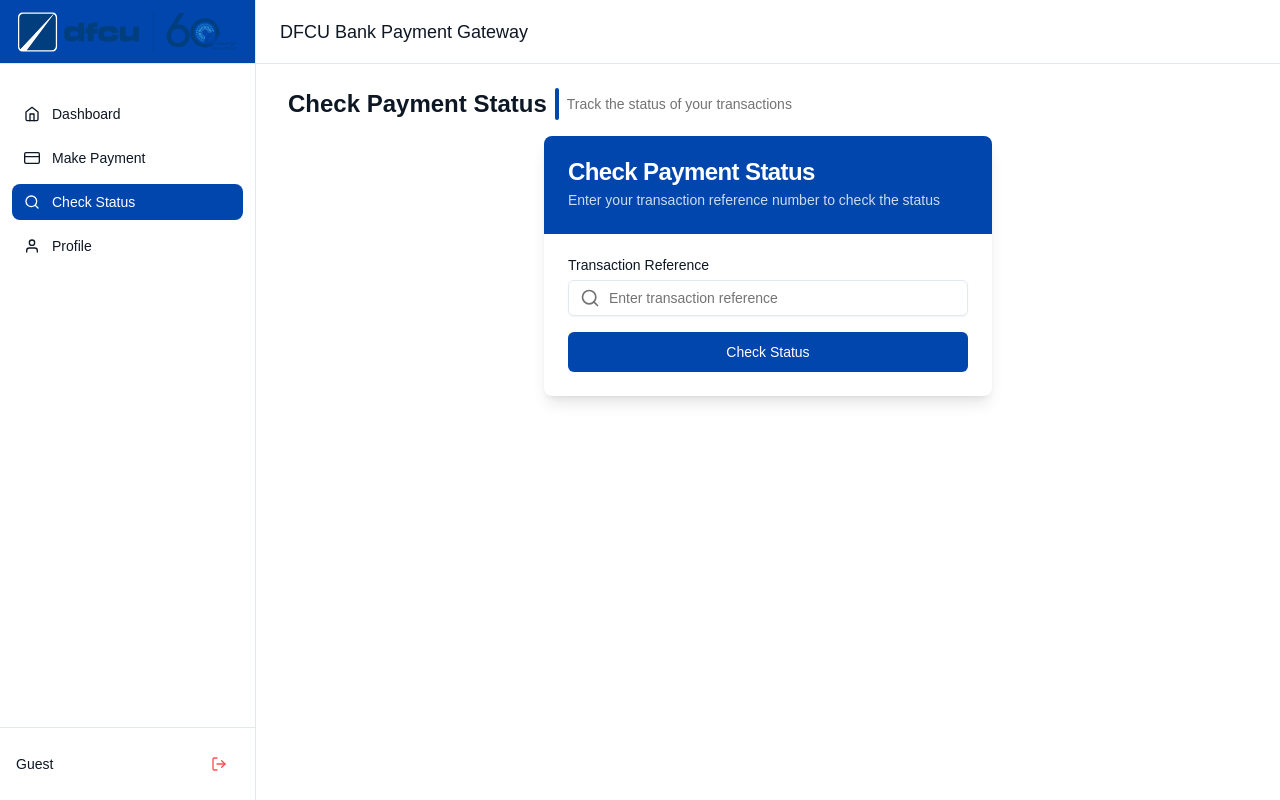
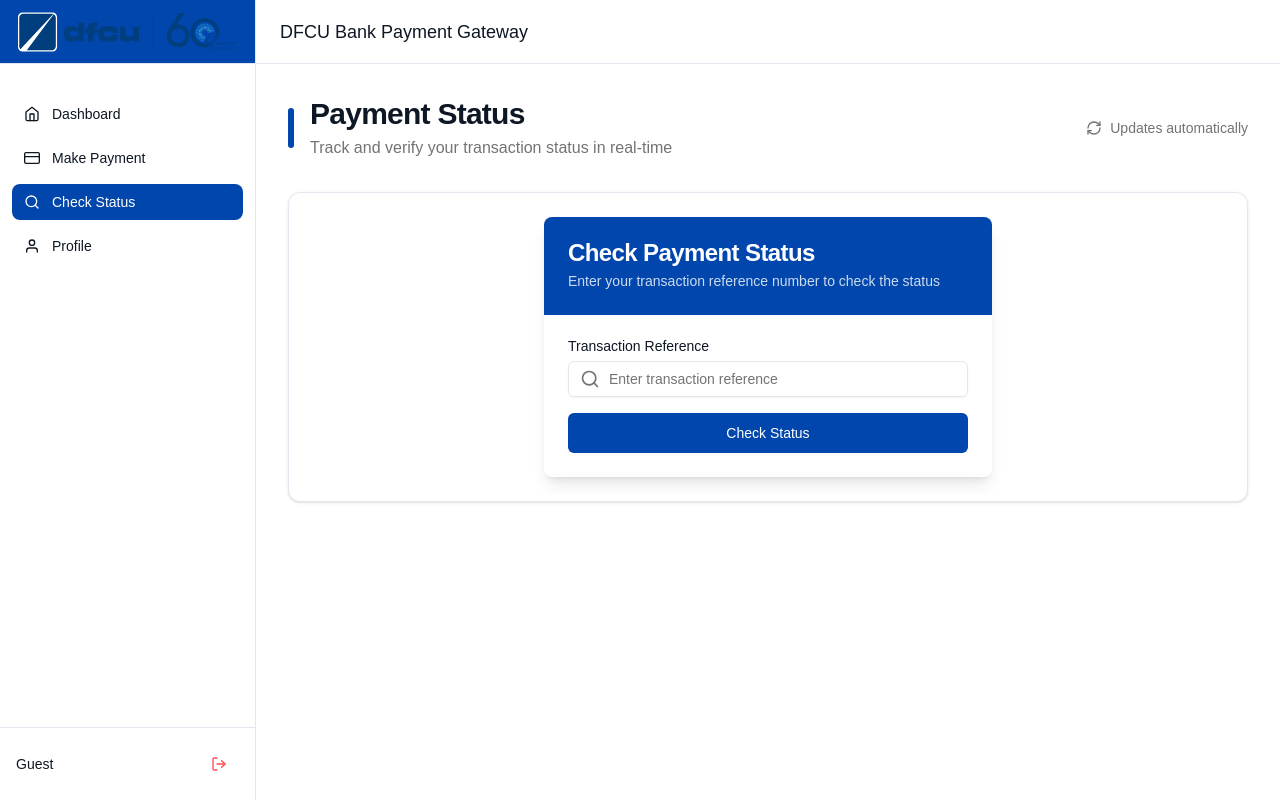
Before and after one commit to wcosmas/dfcu-assignment, a Next.js app in the folder frontend/: page /payment/status in a window 1280 px wide. Built offline with nearby package versions, Linux system fonts and the light colour scheme; no server answers; a web font is replaced by a local one.

Commit message:
Enhance Payment Status Page with transaction reference logging, improve UI layout, and update StatusChecker to auto-check payment status using URL ref. Adjust LoginForm logo size for better visibility.

```diff
--- a/frontend/src/app/payment/status/page.tsx
+++ b/frontend/src/app/payment/status/page.tsx
@@ -1,25 +1,46 @@
 "use client";
 
-import React from "react";
+import React, { useEffect } from "react";
+import { useSearchParams } from "next/navigation";
 import { AppLayout } from "@/components/layout/AppLayout";
 import { StatusChecker } from "@/components/payment/StatusChecker";
+import { RefreshCw } from "lucide-react";
 
 export default function PaymentStatusPage() {
+  const searchParams = useSearchParams();
+  const ref = searchParams.get("ref");
+
+  // You can log or use the ref parameter
+  useEffect(() => {
+    console.log("Transaction Reference:", ref);
+  }, [ref]);
+
   return (
     <AppLayout>
-      <div className="py-6">
+      <div className="py-8">
         <div className="mx-auto max-w-7xl px-4 sm:px-6 md:px-8">
-          <div className="flex items-center space-x-2">
-            <h1 className="text-2xl font-semibold">Check Payment Status</h1>
-            <div className="h-8 w-1 bg-primary rounded-full"></div>
-            <p className="text-sm text-muted-foreground">
-              Track the status of your transactions
-            </p>
+          <div className="mb-8 flex items-center justify-between">
+            <div className="flex items-center space-x-4">
+              <div className="h-10 w-1.5 bg-primary rounded-full"></div>
+              <div>
+                <h1 className="text-3xl font-bold tracking-tight">
+                  Payment Status
+                </h1>
+                <p className="mt-1 text-base text-muted-foreground">
+                  Track and verify your transaction status in real-time
+                </p>
+              </div>
+            </div>
+            <div className="hidden sm:flex items-center gap-2 text-sm text-muted-foreground">
+              <RefreshCw className="h-4 w-4" />
+              <span>Updates automatically</span>
+            </div>
           </div>
         </div>
+
         <div className="mx-auto max-w-7xl px-4 sm:px-6 md:px-8">
-          <div className="py-4">
-            <StatusChecker />
+          <div className="rounded-xl border bg-card p-6 shadow-sm">
+            <StatusChecker transactionRef={ref} />
           </div>
         </div>
       </div>
--- a/frontend/src/components/auth/LoginForm.tsx
+++ b/frontend/src/components/auth/LoginForm.tsx
@@ -67,7 +67,7 @@ export function LoginForm() {
             alt="DFCU Bank"
             width={200}
             height={80}
-            className="h-20 w-auto"
+            className="h-10 w-auto"
             priority
             onError={() => setLogoError(true)}
           />
--- a/frontend/src/components/payment/StatusChecker.tsx
+++ b/frontend/src/components/payment/StatusChecker.tsx
@@ -1,4 +1,4 @@
-import React, { useState } from "react";
+import React, { useState, useEffect } from "react";
 import { useForm } from "react-hook-form";
 import { z } from "zod";
 import { zodResolver } from "@hookform/resolvers/zod";
@@ -29,7 +29,11 @@ const statusFormSchema = z.object({
 
 type StatusFormValues = z.infer<typeof statusFormSchema>;
 
-export function StatusChecker() {
+interface StatusCheckerProps {
+  transactionRef?: string | null;
+}
+
+export function StatusChecker({ transactionRef }: StatusCheckerProps) {
   const {
     checkPaymentStatus,
     loading,
@@ -42,13 +46,28 @@ export function StatusChecker() {
   const {
     register,
     handleSubmit,
+    setValue,
     formState: { errors },
   } = useForm<StatusFormValues>({
     resolver: zodResolver(statusFormSchema),
     defaultValues: {
-      transactionReference: "",
+      transactionReference: transactionRef || "",
     },
   });
+
+  // Auto-check status if transactionRef is provided via URL
+  useEffect(() => {
+    if (transactionRef) {
+      setValue("transactionReference", transactionRef);
+      checkPaymentStatus(transactionRef).catch((error) => {
+        console.error("Status check error:", error);
+        const message =
+          error.response?.data?.message ||
+          "Failed to check payment status. Please try again.";
+        setGeneralError(message);
+      });
+    }
+  }, [transactionRef, checkPaymentStatus, setValue, setGeneralError]);
 
   const onSubmit = async (data: StatusFormValues) => {
     setGeneralError(null);
```
